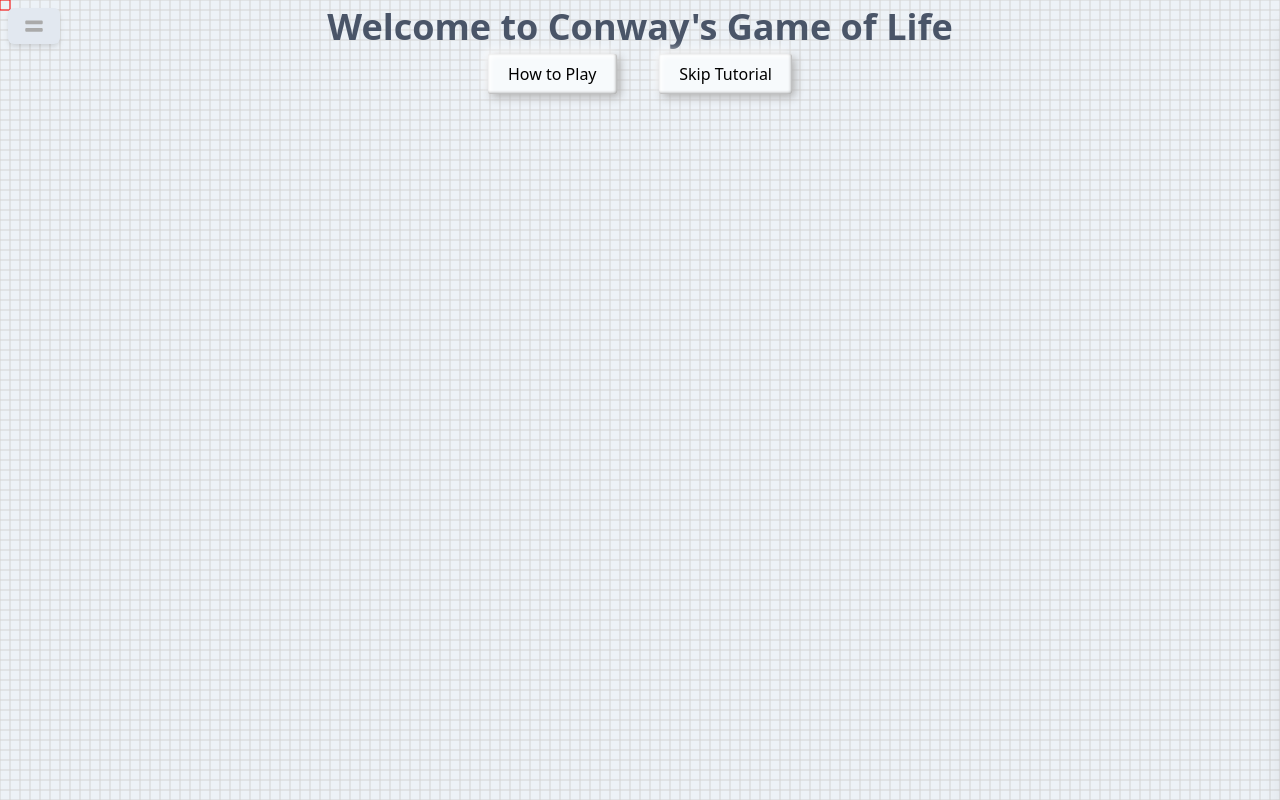
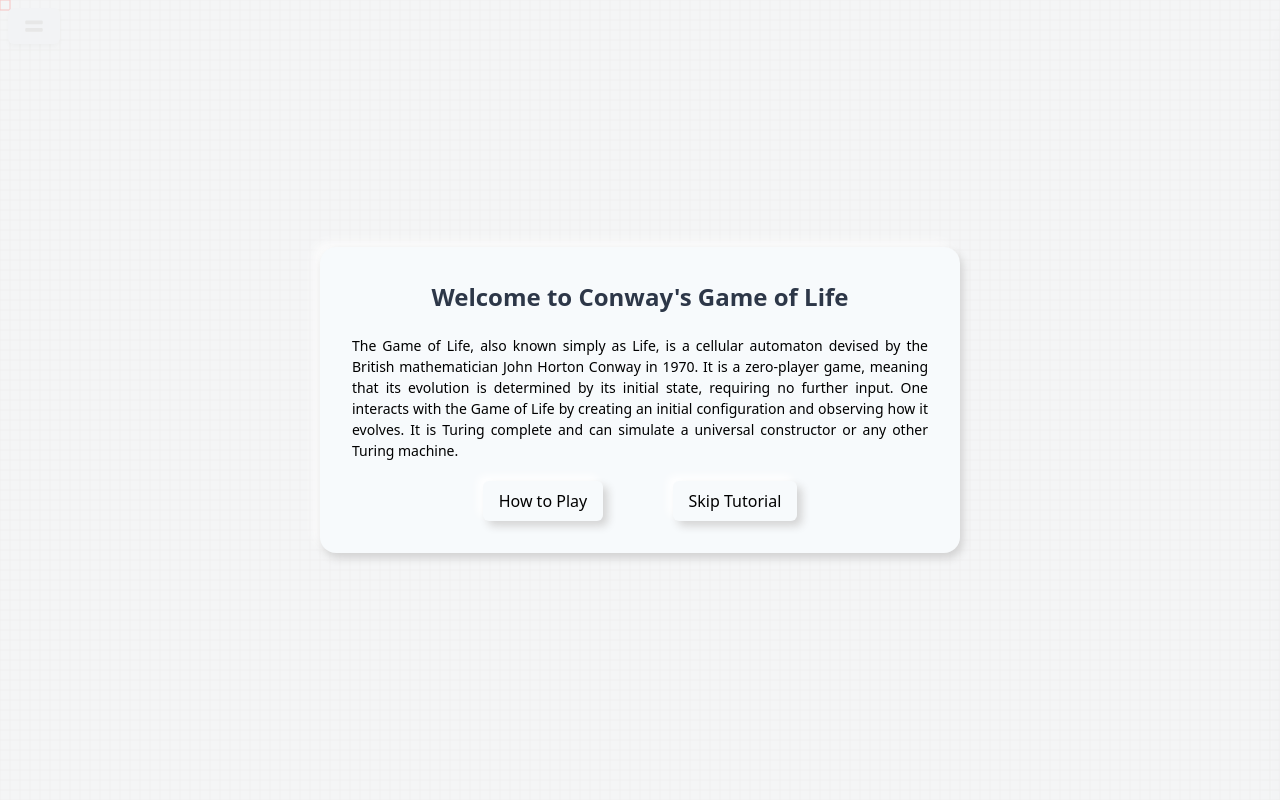
Before and after one commit to AndreLT/conway, a React (Create React App) app: page / in a window 1280 px wide. Built offline with nearby package versions, Linux system fonts and the light colour scheme.

Commit message:
Toolbar placement adjusted; Selected areas now can be roandomized

```diff
--- a/src/components/alive.js
+++ b/src/components/alive.js
@@ -57,6 +57,15 @@ function Alive(){
     this.randomizeBoard = () => {
         for(let i=0; i<this.bounds.x; i++){
             for(let j=0; j<this.bounds.y; j++){
+                if(Math.floor(Math.random() * Math.floor(2))){
+                    this.generation.set(i + '-' + j, {x:i, y:j})
+                }
+            }
+        }
+    }
+    this.randomizeArea = (bounds) => {
+        for(let i=bounds.start.x; i<bounds.end.x; i++){
+            for(let j=bounds.start.y; j<bounds.end.y; j++){
                 if(Math.floor(Math.random() * Math.floor(2))){
                     this.generation.set(i + '-' + j, {x:i, y:j})
                 }
--- a/src/components/board.js
+++ b/src/components/board.js
@@ -128,6 +128,12 @@ class Board extends React.Component {
     randomize = () => {
         this.alive.randomizeBoard();
         this.canvas.draw(this.alive.generation);
+    }
+
+    randomizeArea = (bounds) => {
+        this.alive.randomizeArea(bounds);
+        this.canvas.draw(this.alive.generation);
+        this.cancelSelection();
     }
 
     runtime = (speed) => {
@@ -288,7 +294,9 @@ class Board extends React.Component {
 
         if (this.state.capturing) {
             let captured = capture();
-            Object.assign(newState, {selected: captured, capturing: false, capturingCoordinates: {start: this.state.capturingCoordinates.start, end: this.state.cursorcoord}})
+            let start = {x:Math.min(this.state.capturingCoordinates.start.x, this.state.cursorcoord.x), y:Math.min(this.state.capturingCoordinates.start.y, this.state.cursorcoord.y)};
+            let end = {x:Math.max(this.state.capturingCoordinates.start.x, this.state.cursorcoord.x), y:Math.max(this.state.capturingCoordinates.start.y, this.state.cursorcoord.y)};
+            Object.assign(newState, {selected: captured, capturing: false, capturingCoordinates: {start: start, end: end}})
         }
 
         if(this.state.paused){
@@ -315,6 +323,13 @@ class Board extends React.Component {
         this.handleModel(model)
     }
 
+    toolbarYPlacement(){
+        if(this.state.capturingCoordinates.start.y < 7)
+            return this.state.capturingCoordinates.end.y+1
+        else
+            return this.state.capturingCoordinates.start.y-5
+    }
+
     cancelSelection(){
         this.setState({
             selected: null,
@@ -338,7 +353,7 @@ class Board extends React.Component {
 
     render() {
 
-        return <div class="bg-gray-200 overflow-hidden relative flex h-full w-full" onKeyDown={(e) => this.handleKeyPress(e.key)} onresize={() => console.log('risezed')}>
+        return <div class="bg-gray-200 overflow-hidden relative flex h-full w-full" onKeyDown={(e) => this.handleKeyPress(e.key)}>
             <div class="flex flex-row w-full h-full m-auto">
                 <div class="flex z-index-4 m-auto" tabIndex="-1">
 
@@ -348,8 +363,8 @@ class Board extends React.Component {
                         id="cursor"
                         class={"bg-transparent m-auto absolute"}
                         ref={this.cursorRef}
-                        onTouchStart={() => this.setState({ mouseDown: true })}
-                        onTouchEnd={() => this.setState({ mouseDown: false })}
+                        onTouchStart={() => this.handleMouseDown()}
+                        onTouchEnd={() => this.handleMouseUp()}
                         onTouchMove={e => this.handleMouseMove(e.touches[0].clientX, e.touches[0].clientY)}
                         onMouseMove={e => this.handleMouseMove(e.clientX, e.clientY)}
                         onMouseDown={() => this.handleMouseDown()}
@@ -365,17 +380,15 @@ class Board extends React.Component {
                             position: "absolute",
                             justifyContent: "space-between",
                             left: this.state.capturingCoordinates.start.x*this.state.size,
-                            top: (this.state.capturingCoordinates.start.y-3)*this.state.size,
-                            background: "gray",
-                            width: "100px",
-                            height: "30px",
+                            top: this.toolbarYPlacement()*this.state.size,
+                            width: "150px",
                             borderRadius: "10px",
-                            backgroundColor: "rgba(120,120,120,.35)",
                             padding: "5px"
                         }}>
-                            <button class="rounded-md p-1" onClick={()=>{this.setState({pattern: this.state.selected}); this.cancelSelection()}}><FiCopy color="green"/></button>
-                            <button class="rounded-md p-1" onClick={()=>console.log(this.state.selected)}><GiSaveArrow color="blue"/></button>
-                            <button class="rounded-md p-1" onClick={()=>this.cancelSelection()}><AiOutlineCloseSquare color="red"/></button>
+                            <button class="flex rounded-md p-2 bg-gray-100" onClick={()=>{this.setState({pattern: this.state.selected}); this.cancelSelection()}}><FiCopy color="green"/></button>
+                            <button class="flex rounded-md p-2 bg-gray-100" onClick={()=>console.log(this.state.selected)}><GiSaveArrow color="blue"/></button>
+                            <button class="flex rounded-md p-2 bg-gray-100" onClick={()=>{this.randomizeArea(this.state.capturingCoordinates)}}><FaDiceD6 color="turquoise"/></button>
+                            <button class="flex rounded-md p-2 bg-gray-100" onClick={()=>this.cancelSelection()}><AiOutlineCloseSquare color="red"/></button>
                         </div>
                     }
 
@@ -423,12 +436,12 @@ class Board extends React.Component {
                                 class="px-4 m-auto py-2 z-index-5 bg-transparent rounded-md m-2 shadow-neusm focus:outline-none"
                                 onClick={() => {
                                     this.stop();
-                                    this.setState({ capturing: true })
+                                    this.setState({ menuOut: true, capturing: true })
                                 }}
                             >
                                 <MdSelectAll />
                             </button>
-                            <button class="px-4 m-auto py-2 z-index-5 bg-transparent rounded-md m-2 shadow-neusm focus:outline-none" onClick={() => this.randomize()}><FaDiceD6 /></button>
+                            <button class="px-4 m-auto py-2 z-index-5 bg-transparent rounded-md m-2 shadow-neusm focus:outline-none" onClick={() => this.randomize(this.alive.bounds)}><FaDiceD6 /></button>
                             <button class="px-4 m-auto py-2 z-index-5 rounded-md m-2 shadow-neusm focus:outline-none" onClick={() => this.clear()}>Clear</button>
                             <button class="px-4 m-auto py-2 z-index-5 rounded-md m-2 shadow-neusm focus:outline-none" onClick={() => this.toggleGrid()}><BsGrid3X3 /></button>
                         </div>
@@ -450,11 +463,25 @@ class Board extends React.Component {
                 </div>
             </div>
             {this.state.tutorial === 0 &&
-                <div class="absolute flex flex-col align-center w-full h-full">
-                    <span class="font-bold text-center text-gray-700 mx-auto text-4xl w-1/2">Welcome to Conway's Game of Life</span>
-                    <div class="flex flex-row w-3/12 mx-auto justify-between">
-                        <button onClick={()=>this.setState({tutorial: 1})} class="transition duration-300 ease-in-out bg-gray-100 rounded-sm px-5 py-2 mx-2 shadow-popup transform focus:scale-95 focus:shadow-popdown focus:outline-none">How to Play</button>
-                        <button onClick={()=>this.setState({tutorial: -1})} class="transition duration-300 ease-in-out bg-gray-100 rounded-sm px-5 py-2 mx-2 shadow-popup transform focus:scale-95 focus:shadow-popdown focus:outline-none">Skip Tutorial</button>
+                <div
+                style={{
+                    display: "flex",
+                    position: "absolute",
+                    alignContent: "center",
+                    justifyContent: "center",
+                    width: "100%",
+                    height: "100%",
+                    backgroundColor: "rgba(247,247,247,.8)"
+                }}>
+                    <div class="flex flex-col shadow-resting my-auto bg-gray-100 sm:w-10/12 md:w-4/6 lg:w-1/2 rounded-2xl p-8">
+                        <span class="font-bold text-center text-gray-800 mx-auto sm:text-lg md:text-2xl text-4xl">Welcome to Conway's Game of Life</span>
+                        <p class="flex flex-wrap mx-auto my-10 md:my-5 md:text-sm text-justify">
+                            The Game of Life, also known simply as Life, is a cellular automaton devised by the British mathematician John Horton Conway in 1970. It is a zero-player game, meaning that its evolution is determined by its initial state, requiring no further input. One interacts with the Game of Life by creating an initial configuration and observing how it evolves. It is Turing complete and can simulate a universal constructor or any other Turing machine.
+                        </p>
+                        <div class="flex flex-row mx-auto w-4/6 justify-between">
+                            <button onClick={()=>this.setState({tutorial: 1})} class="px-4 m-auto py-2 z-index-5 rounded-md m-2 shadow-neusm focus:outline-none">How to Play</button>
+                            <button onClick={()=>this.setState({tutorial: -1})} class="px-4 m-auto py-2 z-index-5 rounded-md m-2 shadow-neusm focus:outline-none">Skip Tutorial</button>
+                        </div>
                     </div>
                 </div>
             }
--- a/src/components/display.js
+++ b/src/components/display.js
@@ -15,25 +15,25 @@ const Display = (props) => {
 
     return <div class="w-11/12 flex flex-col rounded-md px-5 py-2 mt-8 mx-auto bg-retro border-solid border-4 border-white opacity-80 text-opacity-75 font-semibold font-mono text-sm shadow-screen">
         <div class="flex justify-between">
-            <text class={!props.intervalid && "opacity-20"}>Auto</text>
-            <text class={props.intervalid && "opacity-20"}>Paused</text>
+            <span class={!props.intervalid && "opacity-20"}>Auto</span>
+            <span class={props.intervalid && "opacity-20"}>Paused</span>
         </div>
         <div class="flex justify-between my-2 proportional-nums">
-            <text>Alive</text>
-            <text>{props.alive}</text>
+            <span>Alive</span>
+            <span>{props.alive}</span>
         </div>
         <div class="flex justify-between my-2 proportional-nums">
-            <text>Generation</text>
-            <text>{props.generation}</text>
+            <span>Generation</span>
+            <span>{props.generation}</span>
         </div>
         <div class="flex justify-between my-2 proportional-nums">
             <div>
-                <text>Speed</text>
+                <span>Speed</span>
                 <div class="flex">{speedDisplay()}</div>
             </div>
             <div class="flex flex-col">
-                <text>{(1000/props.speed).toFixed(2)} Gen./s</text>
-                <text class="text-sm">{`x: ${props.cursor.x}, y: ${props.cursor.y}`}</text>
+                <span>{(1000/props.speed).toFixed(2)} Gen./s</span>
+                <span class="text-sm">{`x: ${props.cursor.x}, y: ${props.cursor.y}`}</span>
             </div>
         </div>
     </div>
```
